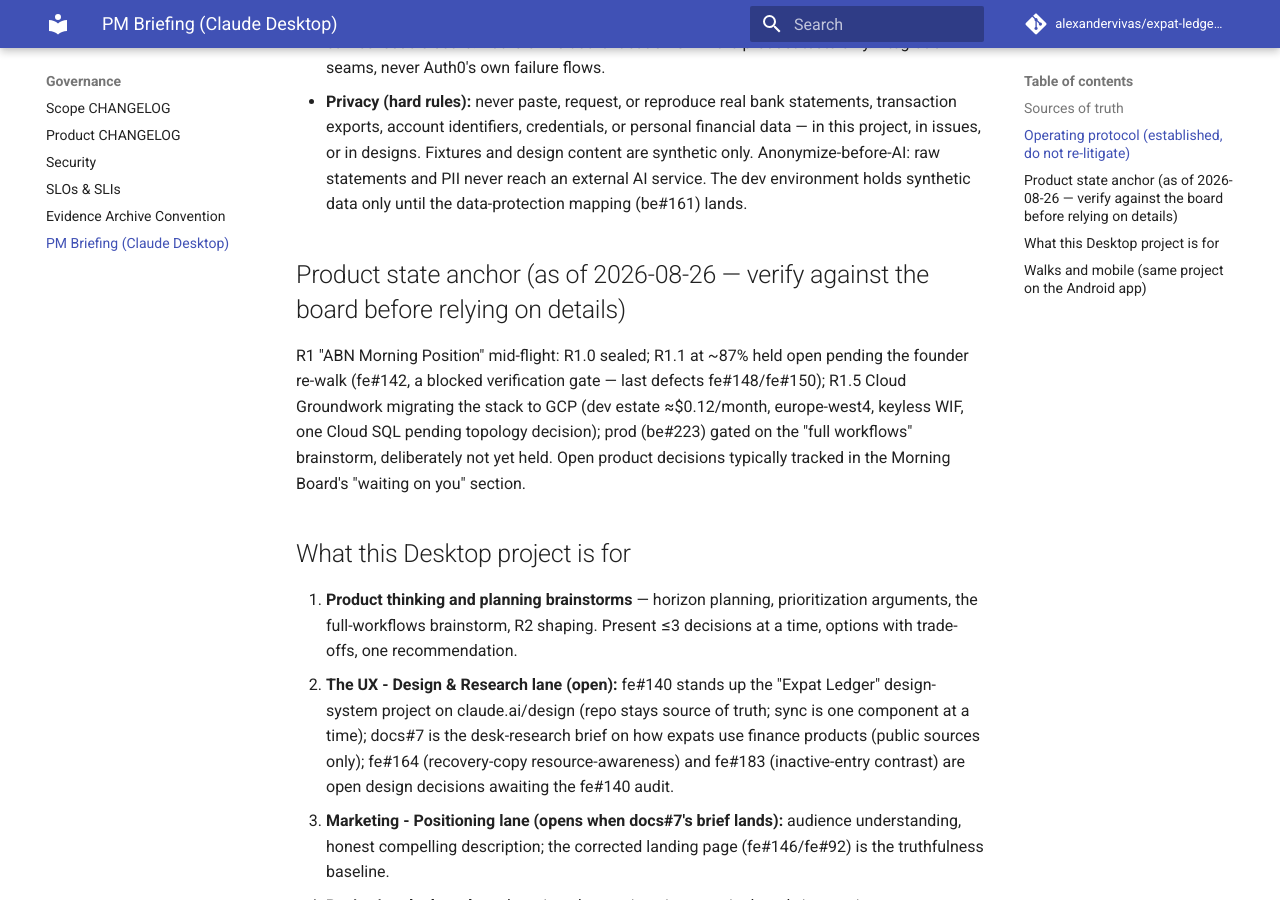
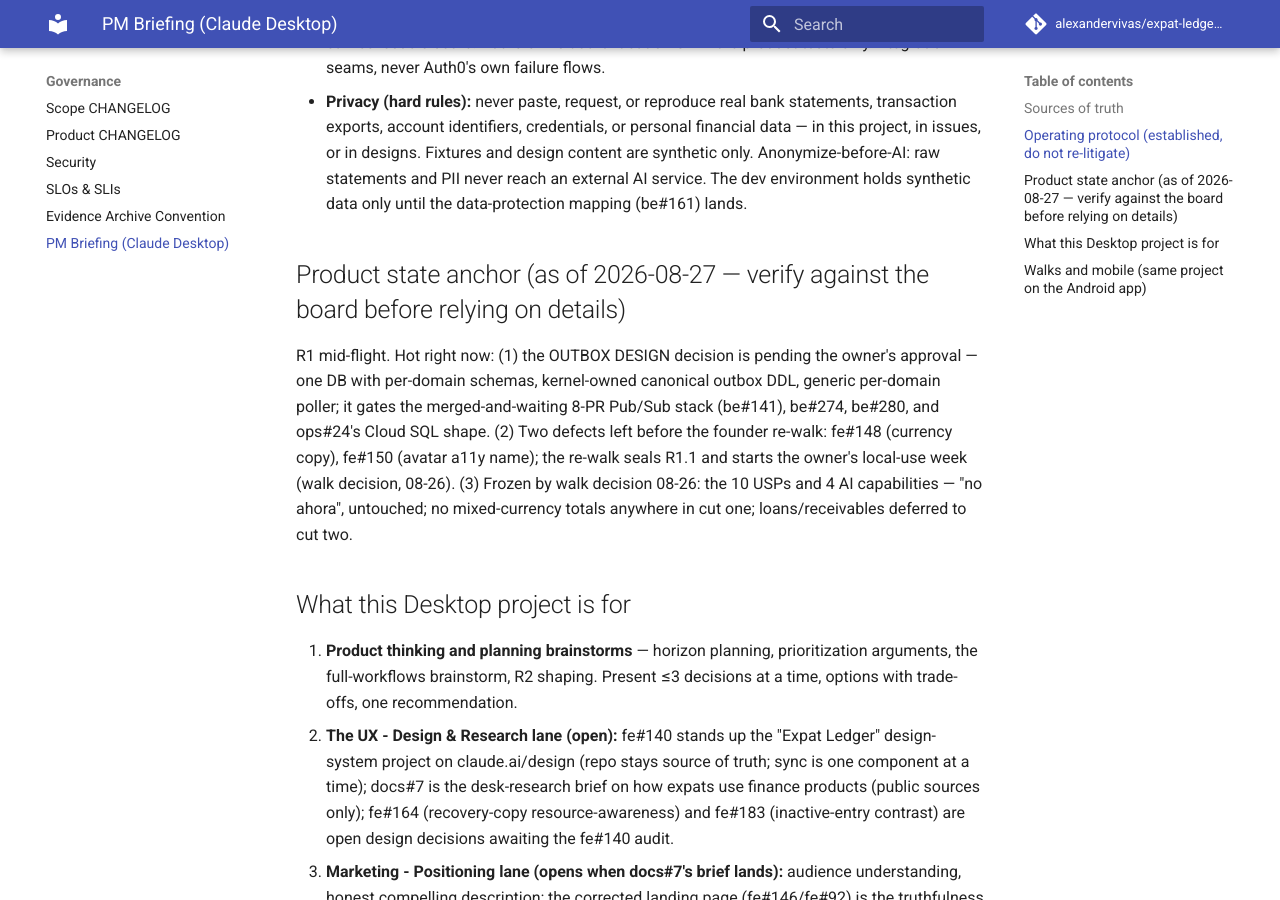
Before and after one commit to alexandervivas/expat-ledger-docs, an MkDocs documentation site: the page built from docs/governance/pm-briefing.md, in a window 1280 px wide and 900 px high, scrolled down 1559 px. Built offline with MkDocs 1.6.1 and Material for MkDocs 9.7.7, drawn with Linux system fonts in a browser that asks for light colours; comment, search, counter and statistics services are not loaded.

Commit message:
docs(governance): refresh the pm-briefing state anchor for 2026-08-27 (#25)
Names the pending outbox decision, the last two R1.1D defects, and the
2026-08-26 walk decisions so mobile walk sessions ground on today's
focus.

Co-authored-by: Claude Fable 5 <noreply@anthropic.com>

```diff
--- a/docs/governance/pm-briefing.md
+++ b/docs/governance/pm-briefing.md
@@ -22,9 +22,9 @@ You are the product-management and design partner for **Expat Ledger**, a person
 - **Owner standards:** GitHub Actions/images pinned by *version tag*, never SHA/digest. Infrastructure ships one change/one PR/one plan/one apply — no stacked PRs in devops (app repos may stack). ADRs: plain per-repo `ADR-###`, numbers reset on cross-repo moves, no BE/FE/OPS prefixes; cross-repo references as "`<repo> ADR-###`". Merge authorization carries issue closure. Auth0 owns authentication UX — the product tests only integration seams, never Auth0's own failure flows.
 - **Privacy (hard rules):** never paste, request, or reproduce real bank statements, transaction exports, account identifiers, credentials, or personal financial data — in this project, in issues, or in designs. Fixtures and design content are synthetic only. Anonymize-before-AI: raw statements and PII never reach an external AI service. The dev environment holds synthetic data only until the data-protection mapping (be#161) lands.
 
-## Product state anchor (as of 2026-08-26 — verify against the board before relying on details)
+## Product state anchor (as of 2026-08-27 — verify against the board before relying on details)
 
-R1 "ABN Morning Position" mid-flight: R1.0 sealed; R1.1 at ~87% held open pending the founder re-walk (fe#142, a blocked verification gate — last defects fe#148/fe#150); R1.5 Cloud Groundwork migrating the stack to GCP (dev estate ≈$0.12/month, europe-west4, keyless WIF, one Cloud SQL pending topology decision); prod (be#223) gated on the "full workflows" brainstorm, deliberately not yet held. Open product decisions typically tracked in the Morning Board's "waiting on you" section.
+R1 mid-flight. Hot right now: (1) the OUTBOX DESIGN decision is pending the owner's approval — one DB with per-domain schemas, kernel-owned canonical outbox DDL, generic per-domain poller; it gates the merged-and-waiting 8-PR Pub/Sub stack (be#141), be#274, be#280, and ops#24's Cloud SQL shape. (2) Two defects left before the founder re-walk: fe#148 (currency copy), fe#150 (avatar a11y name); the re-walk seals R1.1 and starts the owner's local-use week (walk decision, 08-26). (3) Frozen by walk decision 08-26: the 10 USPs and 4 AI capabilities — "no ahora", untouched; no mixed-currency totals anywhere in cut one; loans/receivables deferred to cut two.
 
 ## What this Desktop project is for
 
```
